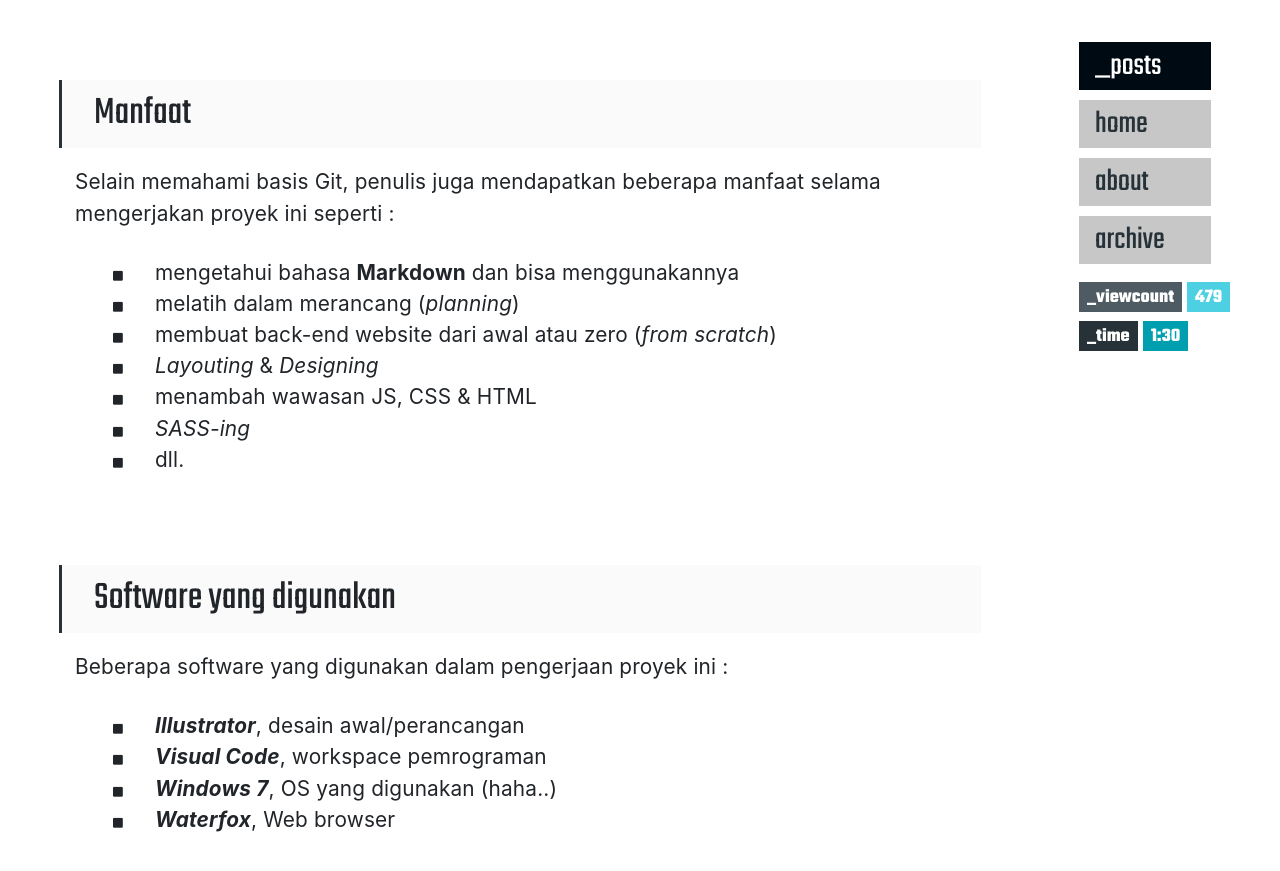
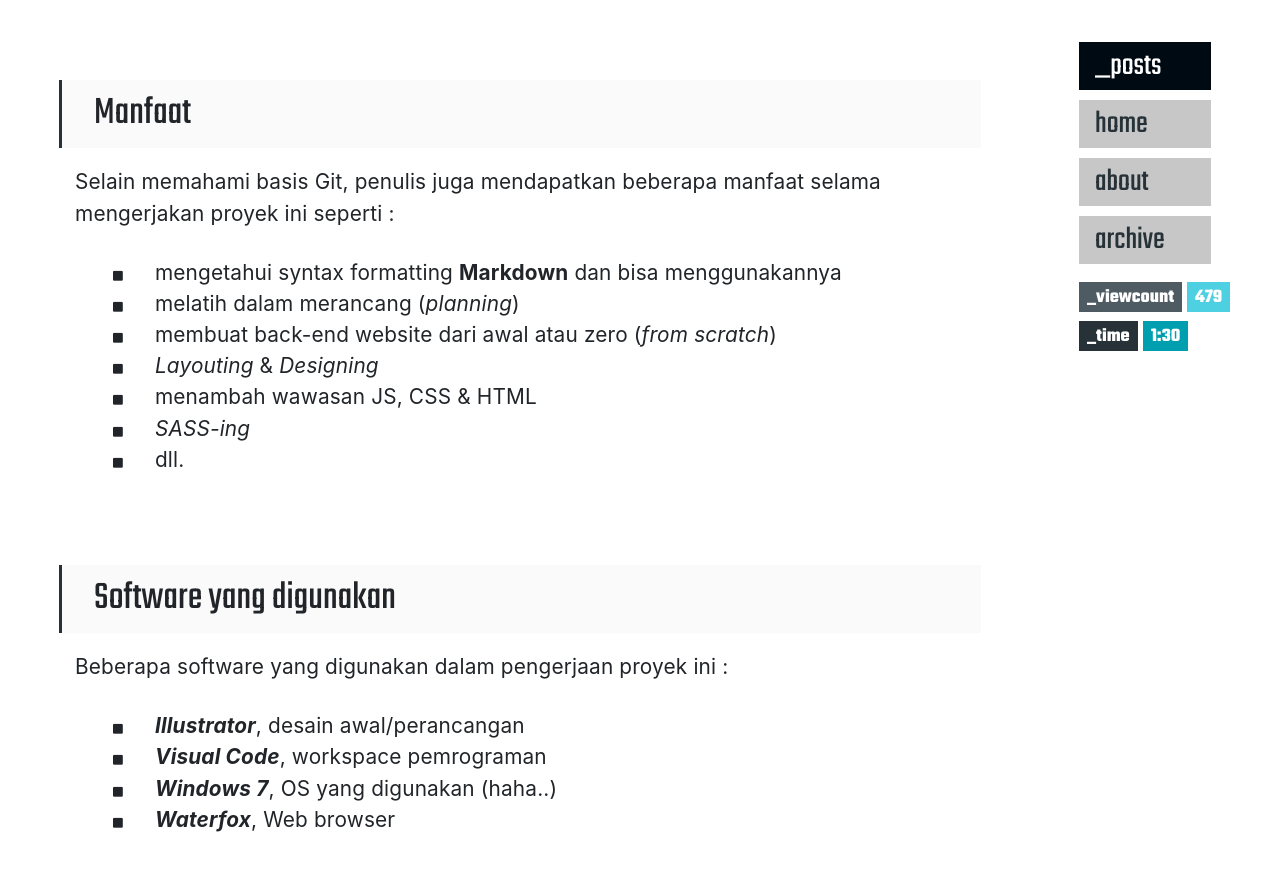
Before and after one commit to strdsk/strdsk.github.io, a Jekyll site: the page built from _posts/2016-05-17-first-commit-hello-world.md, in a window 1280 px wide and 900 px high, scrolled down 653 px. Shown: the top 871 px of the window. Built offline with Jekyll 4.4.1, drawn with Linux system fonts in a browser that asks for light colours; nearby versions of some CDN libraries.

Commit message:
Update 2016-05-17-first-commit-hello-world.md

```diff
--- a/_posts/2016-05-17-first-commit-hello-world.md
+++ b/_posts/2016-05-17-first-commit-hello-world.md
@@ -13,7 +13,7 @@ Software Git yang digunakan adalah **Git for Windows** dengan repository sentral
 
 ## Manfaat
 Selain memahami basis Git, penulis juga mendapatkan beberapa manfaat selama mengerjakan proyek ini seperti :
-  - mengetahui bahasa **Markdown** dan bisa menggunakannya
+  - mengetahui syntax formatting **Markdown** dan bisa menggunakannya
   - melatih dalam merancang (_planning_)
   - membuat back-end website dari awal atau zero (_from scratch_)
   - _Layouting_ & _Designing_
```
